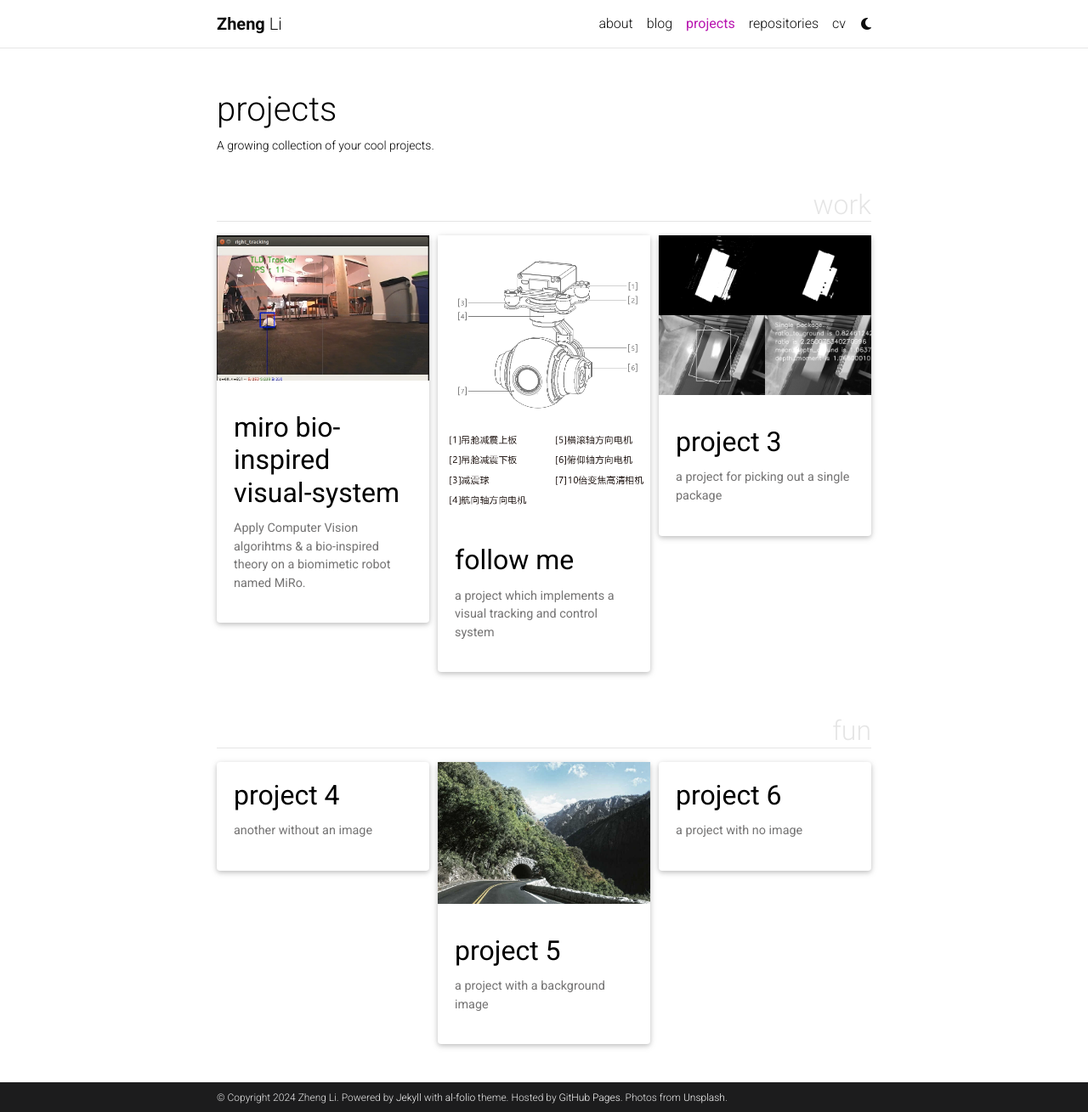
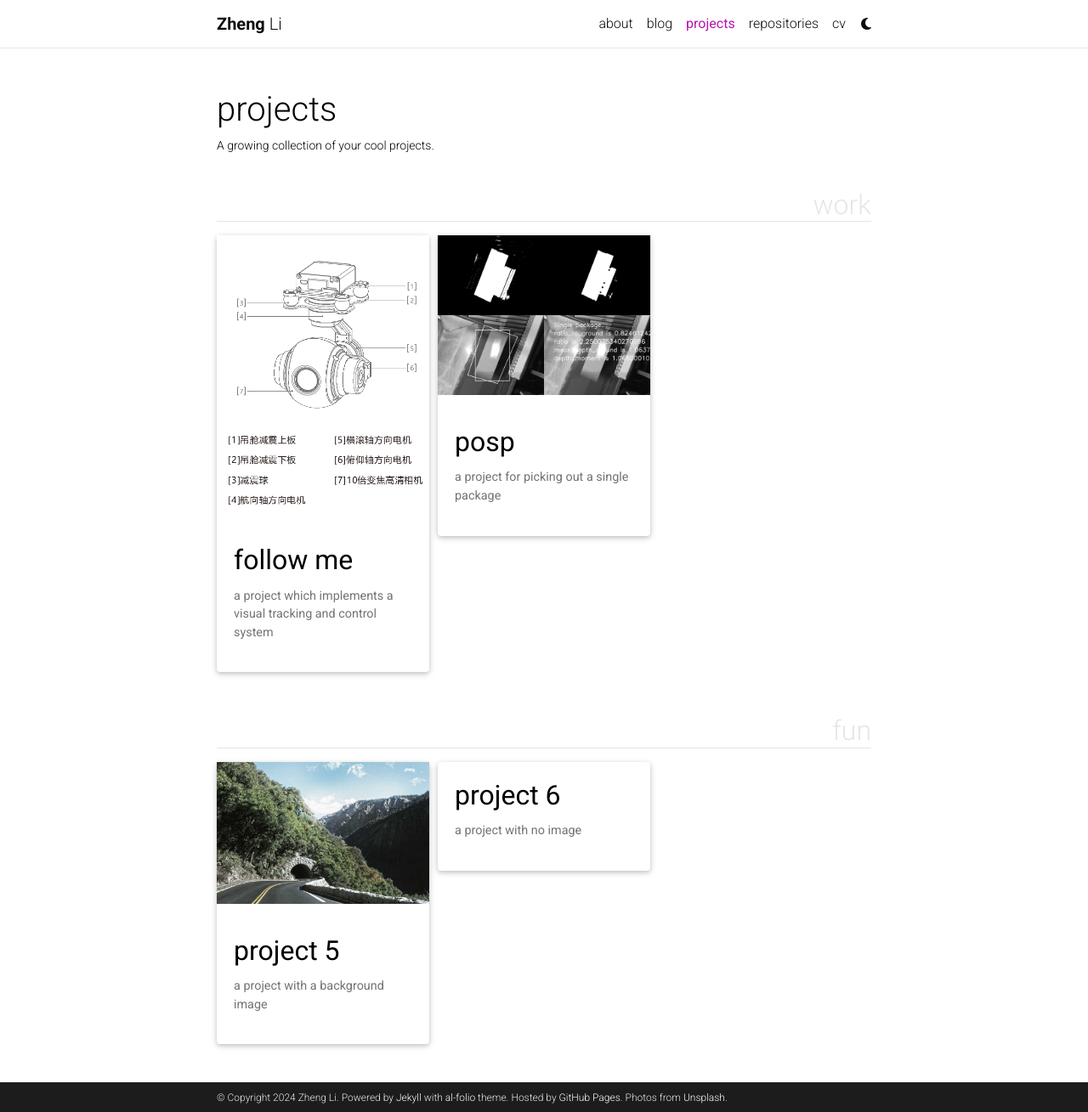
Before and after one commit to LiZheng1997/LiZheng1997, a Jekyll site: the page built from _pages/projects.md, in a window 1280 px wide and 1309 px high. Shown: the whole window at 85% size. Built offline with Jekyll 4.4.1, drawn with Linux system fonts in a browser that asks for light colours; full-size pictures stand in for the smaller copies a plugin makes; comment, search, counter and statistics services are not loaded; a style sheet for code colours, icons or effects is not loaded.

Commit message:
update projects

````diff
--- a/_projects/3_project.md
+++ b/_projects/3_project.md
@@ -1,15 +1,17 @@
 ---
 layout: page
-title: project 3
+title: POSP
 description: a project for picking out a single package
 img: assets/img/single-package.jpg
 importance: 3
 category: work
 ---
 
+# Background
+
 This is a project for picking out s single package when there are parallel packages. The Normal situation is that two packages are closing to each other, but sometimes a difficult situations is that one package will be too close to the other one or two packages.
 
-POSP means Pick Out Single Package, this project aims at solving the problem of parallel packages transporting on a conveyor belt. Like the video shows below:
+POSP means Pick Out Single Package, this project aims at solving the problem of parallel packages transporting on a conveyor belt. Like the video shows below, you can click the picture to watch it:
 
 [![Parallel packages](https://res.cloudinary.com/marcomontalbano/image/upload/v1722966674/video_to_markdown/images/youtube--vM1hwYmYbvQ-c05b58ac6eb4c4700831b2b3070cd403.jpg)](https://youtu.be/vM1hwYmYbvQ "Parallel packages")
 
--- a/_projects/4_project.md
+++ b/_projects/4_project.md
@@ -1,80 +1,73 @@
 ---
 layout: page
-title: project 4
-description: another without an image
+title: T & R Visual Navigation
+description: Teach & Repeat Visual Navigation using a Jaguar 4 wheels Robot
 img:
-importance: 3
-category: fun
+importance: 4
+category: Research
 ---
 
-Every project has a beautiful feature showcase page.
-It's easy to include images in a flexible 3-column grid format.
-Make your photos 1/3, 2/3, or full width.
+# Background
 
-To give your project a background in the portfolio page, just add the img tag to the front matter like so:
+During the short internship with Dr Li Sun from 2019.12-2020.01, and under the help of two PhD students from the Czech Technical University in Prague, I deployed the following Teach & Repeat algorithms on a Jaguar robot 4x4 wheels(differential base), with a ZED stereo camera mounted on it. All codes can accessed from their [github](https://github.com/Bluet-NeuroRobotics/stroll_bearnav/tree/core?tab=readme-ov-file)
 
-    ---
-    layout: page
-    title: project
-    description: a project with a background image
-    img: /assets/img/12.jpg
-    ---
 
 <div class="row">
     <div class="col-sm mt-3 mt-md-0">
-        {% include figure.html path="assets/img/1.jpg" title="example image" class="img-fluid rounded z-depth-1" %}
+        {% include figure.html path="assets/img/jaguar-robot.jpg" title="Framework" class="img-fluid rounded z-depth-1" %}
     </div>
     <div class="col-sm mt-3 mt-md-0">
-        {% include figure.html path="assets/img/3.jpg" title="example image" class="img-fluid rounded z-depth-1" %}
-    </div>
-    <div class="col-sm mt-3 mt-md-0">
-        {% include figure.html path="assets/img/5.jpg" title="example image" class="img-fluid rounded z-depth-1" %}
+        {% include figure.html path="assets/img/Navigation-process.png" title="Framework" class="img-fluid rounded z-depth-1" %}
     </div>
 </div>
 <div class="caption">
-    Caption photos easily. On the left, a road goes through a tunnel. Middle, leaves artistically fall in a hipster photoshoot. Right, in another hipster photoshoot, a lumberjack grasps a handful of pine needles.
-</div>
-<div class="row">
-    <div class="col-sm mt-3 mt-md-0">
-        {% include figure.html path="assets/img/5.jpg" title="example image" class="img-fluid rounded z-depth-1" %}
-    </div>
-</div>
-<div class="caption">
-    This image can also have a caption. It's like magic.
-</div>
-
-You can also put regular text between your rows of images.
-Say you wanted to write a little bit about your project before you posted the rest of the images.
-You describe how you toiled, sweated, *bled* for your project, and then... you reveal its glory in the next row of images.
-
-
-<div class="row justify-content-sm-center">
-    <div class="col-sm-8 mt-3 mt-md-0">
-        {% include figure.html path="assets/img/6.jpg" title="example image" class="img-fluid rounded z-depth-1" %}
-    </div>
-    <div class="col-sm-4 mt-3 mt-md-0">
-        {% include figure.html path="assets/img/11.jpg" title="example image" class="img-fluid rounded z-depth-1" %}
-    </div>
-</div>
-<div class="caption">
-    You can also have artistically styled 2/3 + 1/3 images, like these.
+        Left: The Jaguar robot's outlook
+        Right: The Testing place is near a church
 </div>
 
 
-The code is simple.
-Just wrap your images with `<div class="col-sm">` and place them inside `<div class="row">` (read more about the <a href="https://getbootstrap.com/docs/4.4/layout/grid/">Bootstrap Grid</a> system).
-To make images responsive, add `img-fluid` class to each; for rounded corners and shadows use `rounded` and `z-depth-1` classes.
-Here's the code for the last row of images above:
 
-{% raw %}
-```html
-<div class="row justify-content-sm-center">
-    <div class="col-sm-8 mt-3 mt-md-0">
-        {% include figure.html path="assets/img/6.jpg" title="example image" class="img-fluid rounded z-depth-1" %}
-    </div>
-    <div class="col-sm-4 mt-3 mt-md-0">
-        {% include figure.html path="assets/img/11.jpg" title="example image" class="img-fluid rounded z-depth-1" %}
+The final video demo is attached bellow, you can click the picture to watch it.
+
+[![Teach & Repeat visual navigation](https://res.cloudinary.com/marcomontalbano/image/upload/v1723098695/video_to_markdown/images/youtube--4-_VVGgxXEI-c05b58ac6eb4c4700831b2b3070cd403.jpg)](https://www.youtube.com/watch?v=4-_VVGgxXEI "Teach & Repeat visual navigation")
+
+
+
+# System
+
+## Hardware
+1. a ZED camera(1st 2nd mini generation are all nice)
+2. a PS4 joystick (for the first teach round, not used in repeat round)
+3. a Ackerman chassis or robots with differential base (control commands will be different)
+4. a Jetson Xavier/Orin Developer Kit 32G/Laptop. (Computing Unit)
+5. a ac8265 wifi card is necessary (if you use Jetson Dev kit)
+6. a USB Hub
+7. a USB to TTL serial port Line
+
+## Software
+1. PS4 ROS driver
+2. Ackerman chassis ROS driver/Robot Velocity Control ROS driver
+3. ZED camera ROS driver
+4. ROS1-melodic
+
+
+# Framework
+
+<div class="row">
+    <div class="col-sm mt-3 mt-md-0">
+        {% include figure.html path="assets/img/t&p-framework.png" title="Framework" class="img-fluid rounded z-depth-1" %}
     </div>
 </div>
-```
-{% endraw %}
+
+
+
+
+# Relevant Links
+[Day-to-night navigation using a single experience map](https://sites.google.com/view/kevinlisun/home/project-navigation?authuser=0)
+
+[Visual Teach & Repeat 3](https://utiasasrl.github.io/vtr3/)
+
+
+# References
+
+[1] Krajník, T., Majer, F., Halodová, L. and Vintr, T., 2018, October. Navigation without localisation: reliable teach and repeat based on the convergence theorem. In 2018 IEEE/RSJ International Conference on Intelligent Robots and Systems (IROS) (pp. 1657-1664). IEEE.
````
Also changed, not shown: _projects/1_project.md (+1 -1 lines), assets/img/Hackerman-robot.jpeg (added), assets/img/Navigation-process.png (added), assets/img/jaguar-robot.jpg (added), assets/img/t&p-framework.png (added).
